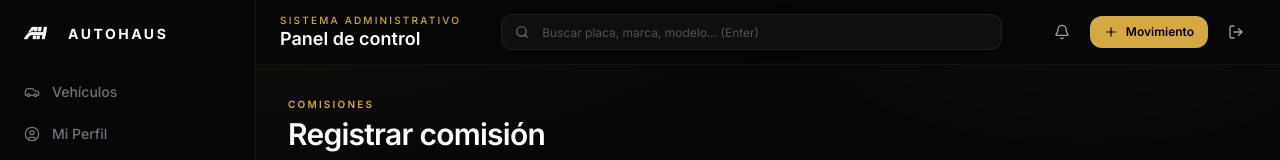
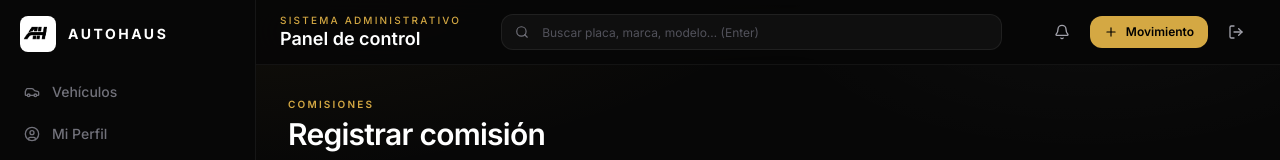
Before and after one commit to autohaussoftware-prog/Autohaus-admin-frontend, a Next.js app: page /comisiones/nueva in a window 1280 px wide. Shown: the top 160 px of the page. Built offline with nearby package versions, Linux system fonts and the light colour scheme; no server answers; the database is empty.

Commit message:
fix(ui): invert logo colors — black AH mark on white background

```diff
--- a/src/components/layout/app-sidebar.tsx
+++ b/src/components/layout/app-sidebar.tsx
@@ -43,7 +43,7 @@ export function AppSidebar({
             alt="AH"
             width={40}
             height={40}
-            className="h-9 w-9 rounded-lg object-cover [mix-blend-mode:screen]"
+            className="h-9 w-9 rounded-lg object-cover invert"
             priority
           />
           <span className="text-sm font-bold tracking-[0.18em] uppercase text-white">Autohaus</span>
--- a/src/components/layout/topbar.tsx
+++ b/src/components/layout/topbar.tsx
@@ -32,7 +32,7 @@ export function Topbar({ onOpenSidebar, unreadCount = 0 }: { onOpenSidebar: () =
             alt="AH"
             width={36}
             height={36}
-            className="h-8 w-8 rounded-lg object-cover [mix-blend-mode:screen] lg:hidden"
+            className="h-8 w-8 rounded-lg object-cover invert lg:hidden"
             priority
           />
           <div className="hidden lg:block">
```
